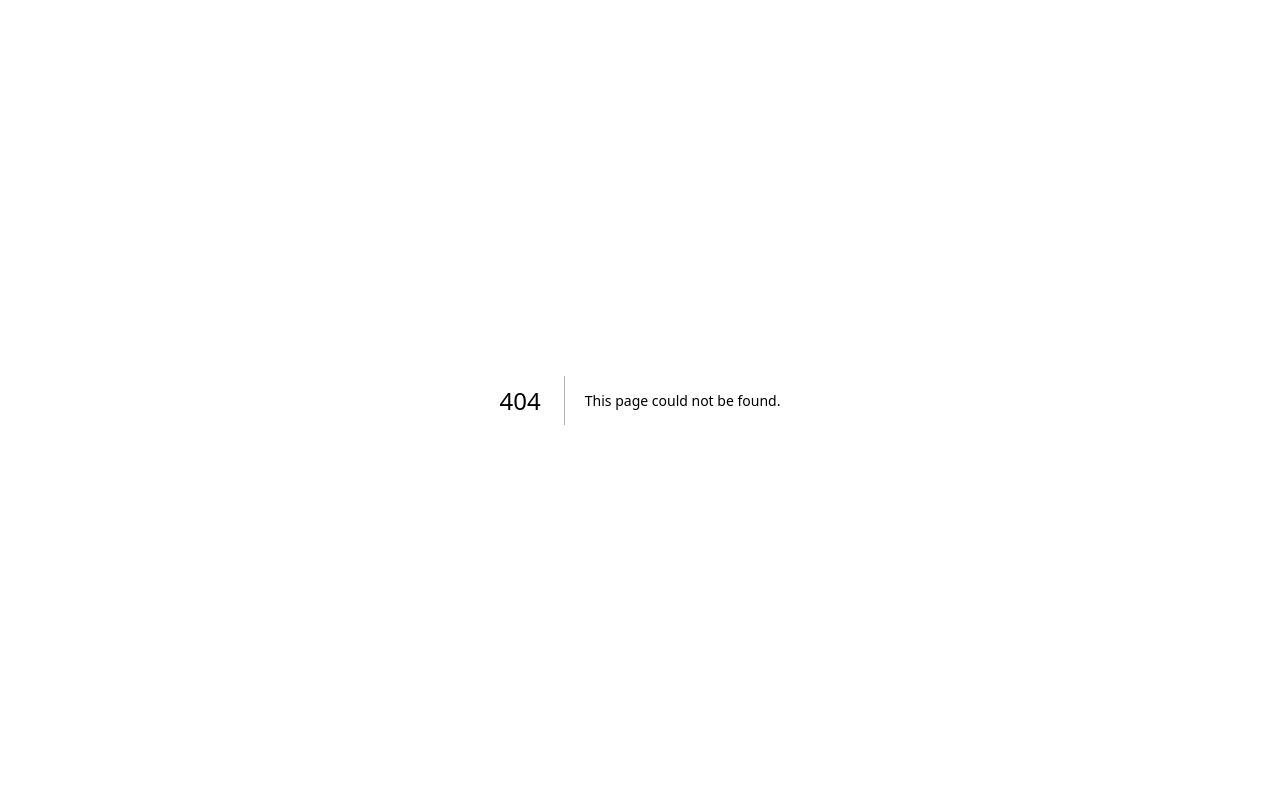
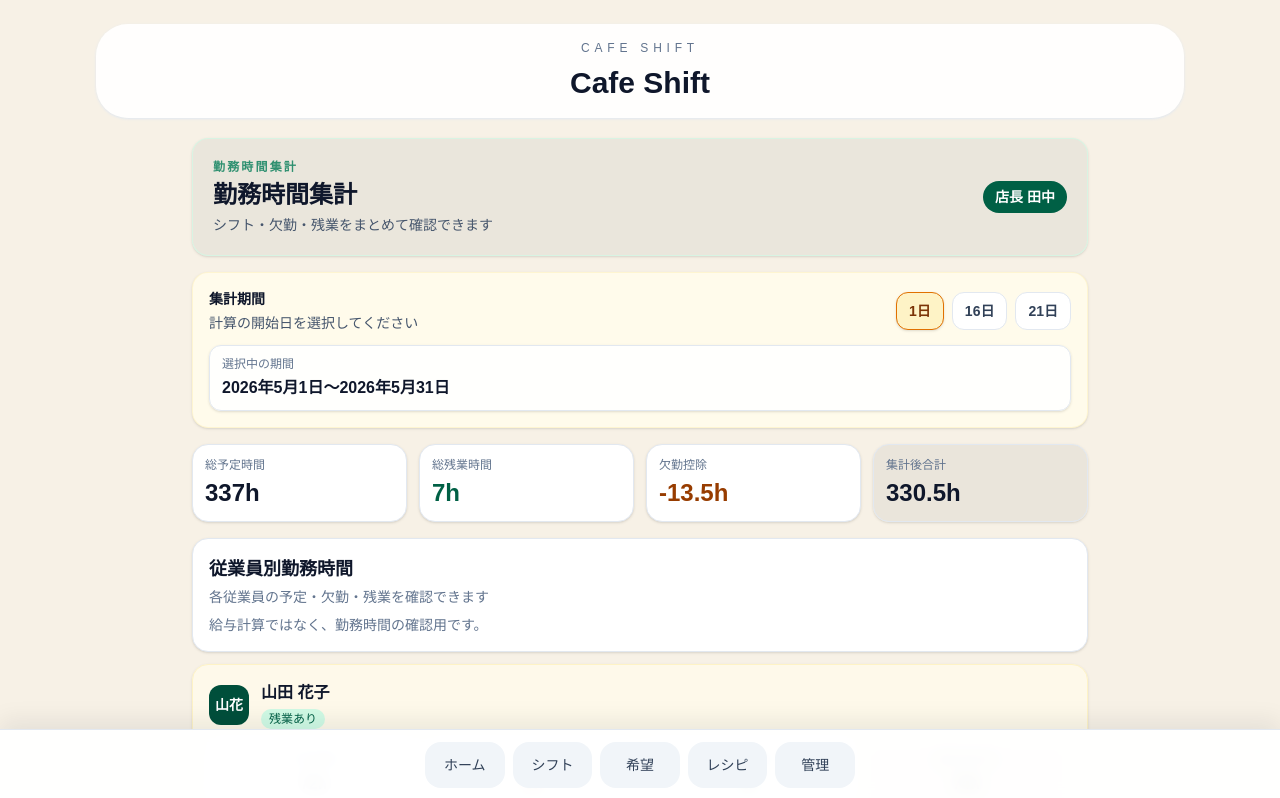
Before and after one commit to tantik/cafe-shift, a Next.js app: page /manager/attendance in a window 1280 px wide. Before the commit this address had no page. Shown: the top 798 px of the page. Built offline with nearby package versions, Linux system fonts and the light colour scheme.

Commit message:
Add manager attendance summary screen

```diff
--- /dev/null
+++ b/src/app/manager/attendance/page.tsx
@@ -0,0 +1,167 @@
+"use client";
+
+import { useMemo, useState } from "react";
+import AppShell from "@/components/app-shell";
+
+const periods = [
+  { label: "1日", range: "2026年5月1日〜2026年5月31日" },
+  { label: "16日", range: "2026年5月16日〜2026年6月15日" },
+  { label: "21日", range: "2026年5月21日〜2026年6月20日" },
+];
+
+const employees = [
+  { name: "山田 花子", scheduled: 72, absence: 0, overtime: 2 },
+  { name: "佐藤 健", scheduled: 68, absence: 4.5, overtime: 0 },
+  { name: "鈴木 愛", scheduled: 80, absence: 0, overtime: 1.5 },
+  { name: "伊藤 翔", scheduled: 54, absence: 9, overtime: 3 },
+  { name: "高橋 美咲", scheduled: 63, absence: 0, overtime: 0.5 },
+];
+
+function formatHours(value: number) {
+  return `${value % 1 === 0 ? value : value.toFixed(1)}h`;
+}
+
+function initials(name: string) {
+  const parts = name.split(" ");
+  return parts.map((part) => part[0]).join("");
+}
+
+export default function AttendancePage() {
+  const [selected, setSelected] = useState(periods[0].label);
+
+  const totals = useMemo(() => {
+    const scheduled = employees.reduce((sum, item) => sum + item.scheduled, 0);
+    const absence = employees.reduce((sum, item) => sum + item.absence, 0);
+    const overtime = employees.reduce((sum, item) => sum + item.overtime, 0);
+    const total = scheduled - absence + overtime;
+    return {
+      scheduled,
+      absence,
+      overtime,
+      total,
+    };
+  }, []);
+
+  const selectedPeriod = periods.find((period) => period.label === selected) ?? periods[0];
+
+  return (
+    <AppShell variant="wide">
+      <div className="mx-auto max-w-4xl space-y-4 pb-8">
+        <header className="rounded-2xl border border-emerald-100/70 bg-emerald-950/5 p-4 shadow-sm sm:p-5">
+          <div className="flex flex-col gap-3 sm:flex-row sm:items-center sm:justify-between">
+            <div>
+              <p className="text-xs font-semibold tracking-[0.18em] text-emerald-700/80">勤務時間集計</p>
+              <h1 className="mt-1 text-2xl font-bold text-slate-900">勤務時間集計</h1>
+              <p className="mt-1 text-sm text-slate-600">シフト・欠勤・残業をまとめて確認できます</p>
+            </div>
+            <div className="inline-flex items-center self-start rounded-full bg-emerald-800 px-3 py-1.5 text-sm font-semibold text-white sm:self-auto">
+              店長 田中
+            </div>
+          </div>
+        </header>
+
+        <section className="rounded-2xl border border-amber-100/70 bg-amber-50 p-4 shadow-sm">
+          <div className="flex flex-col gap-3 sm:flex-row sm:items-center sm:justify-between">
+            <div>
+              <p className="text-sm font-semibold text-slate-900">集計期間</p>
+              <p className="mt-1 text-sm text-slate-600">計算の開始日を選択してください</p>
+            </div>
+            <div className="flex flex-wrap gap-2">
+              {periods.map((period) => (
+                <button
+                  key={period.label}
+                  onClick={() => setSelected(period.label)}
+                  className={`rounded-xl border px-3 py-2 text-sm font-semibold transition ${
+                    selected === period.label
+                      ? "border-amber-600 bg-amber-100 text-amber-900 shadow-sm"
+                      : "border-slate-200 bg-white text-slate-700 hover:border-emerald-300"
+                  }`}
+                >
+                  {period.label}
+                </button>
+              ))}
+            </div>
+          </div>
+          <div className="mt-3 rounded-xl border border-slate-200 bg-white/90 px-3 py-2.5 shadow-sm">
+            <p className="text-xs text-slate-500">選択中の期間</p>
+            <p className="mt-1 text-base font-semibold text-slate-900">{selectedPeriod.range}</p>
+          </div>
+        </section>
+
+        <section className="grid grid-cols-1 gap-3 sm:grid-cols-4">
+          <div className="rounded-2xl border border-slate-200 bg-white p-3 shadow-sm">
+            <p className="text-xs text-slate-500">総予定時間</p>
+            <p className="mt-1 text-2xl font-bold text-slate-900">{formatHours(totals.scheduled)}</p>
+          </div>
+          <div className="rounded-2xl border border-slate-200 bg-white p-3 shadow-sm">
+            <p className="text-xs text-slate-500">総残業時間</p>
+            <p className="mt-1 text-2xl font-bold text-emerald-800">{formatHours(totals.overtime)}</p>
+          </div>
+          <div className="rounded-2xl border border-slate-200 bg-white p-3 shadow-sm">
+            <p className="text-xs text-slate-500">欠勤控除</p>
+            <p className="mt-1 text-2xl font-bold text-amber-800">-{formatHours(totals.absence)}</p>
+          </div>
+          <div className="rounded-2xl border border-slate-200 bg-slate-950/5 p-3 shadow-sm">
+            <p className="text-xs text-slate-500">集計後合計</p>
+            <p className="mt-1 text-2xl font-bold text-slate-900">{formatHours(totals.total)}</p>
+          </div>
+        </section>
+
+        <section className="space-y-3">
+          <div className="rounded-2xl border border-slate-200 bg-white p-4 shadow-sm">
+            <div>
+              <p className="text-lg font-semibold text-slate-900">従業員別勤務時間</p>
+              <p className="mt-1 text-sm text-slate-500">各従業員の予定・欠勤・残業を確認できます</p>
+            </div>
+            <p className="mt-2 text-sm text-slate-500">給与計算ではなく、勤務時間の確認用です。</p>
+          </div>
+
+          <div className="space-y-3">
+            {employees.map((employee) => {
+              const total = employee.scheduled - employee.absence + employee.overtime;
+              return (
+                <div key={employee.name} className="rounded-2xl border border-amber-100 bg-amber-50/80 p-3 shadow-sm sm:p-4">
+                  <div className="flex items-center gap-3">
+                    <div className="flex h-10 w-10 shrink-0 items-center justify-center rounded-xl bg-emerald-900 text-sm font-bold text-white">
+                      {initials(employee.name)}
+                    </div>
+                    <div className="min-w-0">
+                      <p className="font-semibold text-slate-900">{employee.name}</p>
+                      <div className="mt-1 flex flex-wrap gap-1.5 text-xs">
+                        {employee.absence > 0 ? <span className="rounded-full bg-amber-100 px-2 py-0.5 text-amber-800">病欠・欠勤あり</span> : null}
+                        {employee.overtime > 0 ? <span className="rounded-full bg-emerald-100 px-2 py-0.5 text-emerald-800">残業あり</span> : null}
+                      </div>
+                    </div>
+                  </div>
+
+                  <div className="mt-3 grid grid-cols-2 gap-2 sm:grid-cols-4">
+                    <div className="rounded-xl border border-slate-200 bg-white p-2.5 text-center">
+                      <p className="text-xs text-slate-500">予定時間</p>
+                      <p className="mt-1 font-semibold text-slate-900">{formatHours(employee.scheduled)}</p>
+                    </div>
+                    <div className="rounded-xl border border-slate-200 bg-white p-2.5 text-center">
+                      <p className="text-xs text-slate-500">欠勤控除</p>
+                      <p className="mt-1 font-semibold text-amber-800">-{formatHours(employee.absence)}</p>
+                    </div>
+                    <div className="rounded-xl border border-slate-200 bg-white p-2.5 text-center">
+                      <p className="text-xs text-slate-500">残業時間</p>
+                      <p className="mt-1 font-semibold text-emerald-800">{formatHours(employee.overtime)}</p>
+                    </div>
+                    <div className="rounded-xl border border-slate-200 bg-slate-950/5 p-2.5 text-center">
+                      <p className="text-xs text-slate-500">集計後合計</p>
+                      <p className="mt-1 font-semibold text-slate-900">{formatHours(total)}</p>
+                    </div>
+                  </div>
+                </div>
+              );
+            })}
+          </div>
+        </section>
+
+        <p className="rounded-2xl border border-slate-200 bg-white/90 px-4 py-3 text-sm text-slate-600 shadow-sm">
+          この画面はデモです。実際のデータは後でSupabaseに接続します。
+        </p>
+      </div>
+    </AppShell>
+  );
+}
--- a/src/app/manager/page.tsx
+++ b/src/app/manager/page.tsx
@@ -124,15 +124,38 @@ export default function ManagerPage() {
         <section>
           <h3 className="text-lg font-semibold text-slate-900">クイックアクション</h3>
           <div className="mt-3 grid grid-cols-2 md:grid-cols-3 gap-3">
-            {quickActions.map((q) => (
-              <button key={q.title} className="relative flex items-center justify-between gap-3 rounded-xl bg-amber-50 p-4 shadow-sm border border-amber-100">
-                <div>
-                  <div className="font-medium text-slate-800">{q.title}</div>
-                  <div className="text-xs text-slate-500">準備中</div>
+            {quickActions.map((q) => {
+              const isAttendance = q.title === "勤務時間集計";
+              const card = (
+                <div
+                  className={`relative flex items-center justify-between gap-3 rounded-xl border bg-amber-50 p-4 shadow-sm ${
+                    isAttendance
+                      ? "border-emerald-200 transition group-hover:border-emerald-400 group-hover:bg-emerald-50"
+                      : "border-amber-100"
+                  }`}
+                >
+                  <div>
+                    <div className="font-medium text-slate-800">{q.title}</div>
+                    <div className={`text-xs ${isAttendance ? "font-semibold text-emerald-700" : "text-slate-500"}`}>
+                      {isAttendance ? "開く →" : "準備中"}
+                    </div>
+                  </div>
+                  <div className="text-xs text-slate-400">›</div>
                 </div>
-                <div className="text-xs text-slate-400">›</div>
-              </button>
-            ))}
+              );
+
+              return isAttendance ? (
+                <Link
+                  key={q.title}
+                  href="/manager/attendance"
+                  className="group block rounded-xl focus-visible:outline-none focus-visible:ring-2 focus-visible:ring-emerald-600 focus-visible:ring-offset-2"
+                >
+                  {card}
+                </Link>
+              ) : (
+                <div key={q.title}>{card}</div>
+              );
+            })}
           </div>
         </section>
 
```
